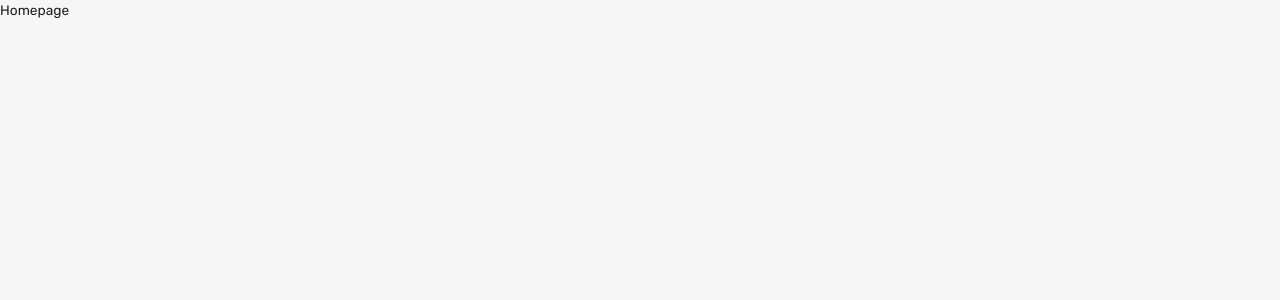
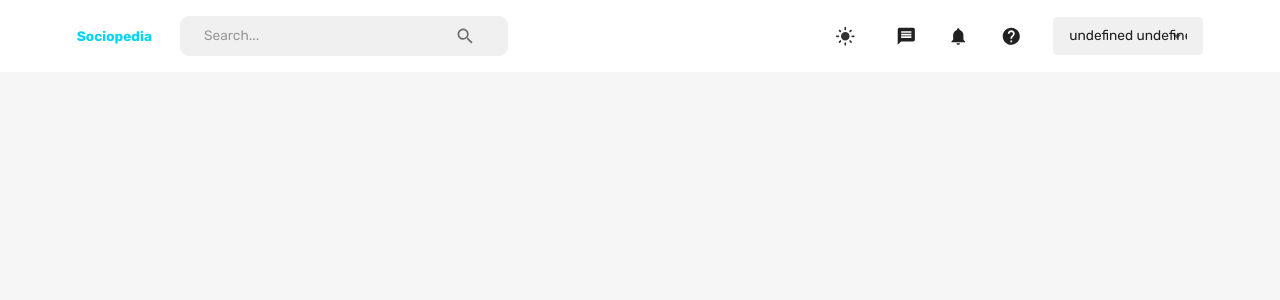
Before and after one commit to LucyVeron/react-mern-fe, a React (Create React App) app: page /home in a window 1280 px wide. Shown: the top 300 px of the page. Built offline with nearby package versions, Linux system fonts and the light colour scheme.

Commit message:
[WIP] Bugfix: no data

```diff
--- a/src/scenes/homePage/index.jsx
+++ b/src/scenes/homePage/index.jsx
@@ -1,5 +1,12 @@
+import { Box } from "@mui/material";
+import NavBar from "scenes/navBar";
+
 const HomePage = () => {
-    return (<div>Homepage</div>)
-}
+    return (
+        <Box>
+            <NavBar />
+        </Box>
+    );
+};
 
 export default HomePage;
--- a/src/scenes/navBar/index.jsx
+++ b/src/scenes/navBar/index.jsx
@@ -20,7 +20,7 @@ const NavBar = () => {
     const primaryLight = theme.palette.primary.light;
     const alt = theme.palette.background.alt;
 
-    const fullName = `${user.firstName} ${user.lastName}`;
+    const fullName = `${user?.firstName} ${user?.lastName}`;
 
     return (
         <FlexBetween padding="1rem 6%" backgroundColor={alt}>
```
Also changed, not shown: src/state/index.js (+8 -15 lines).
